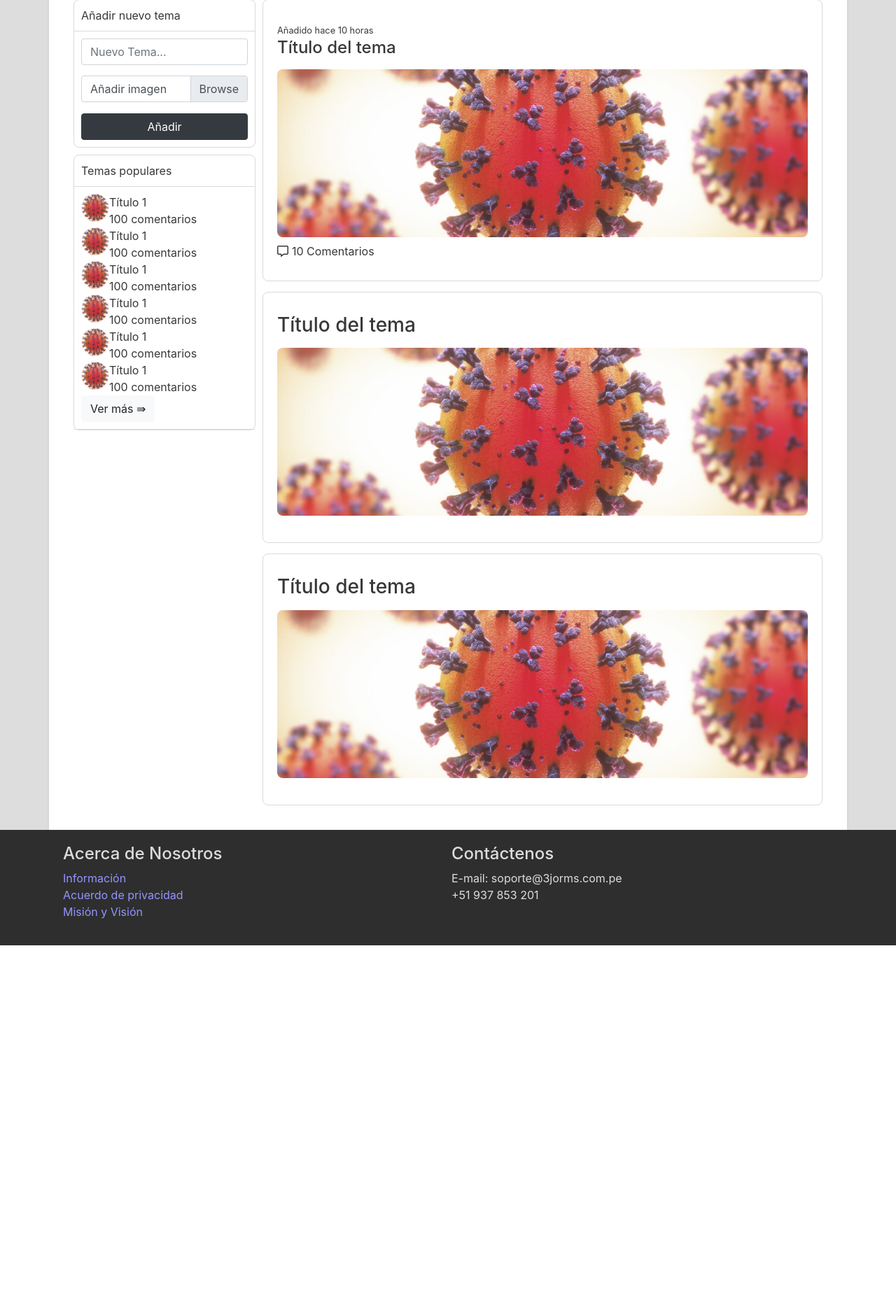
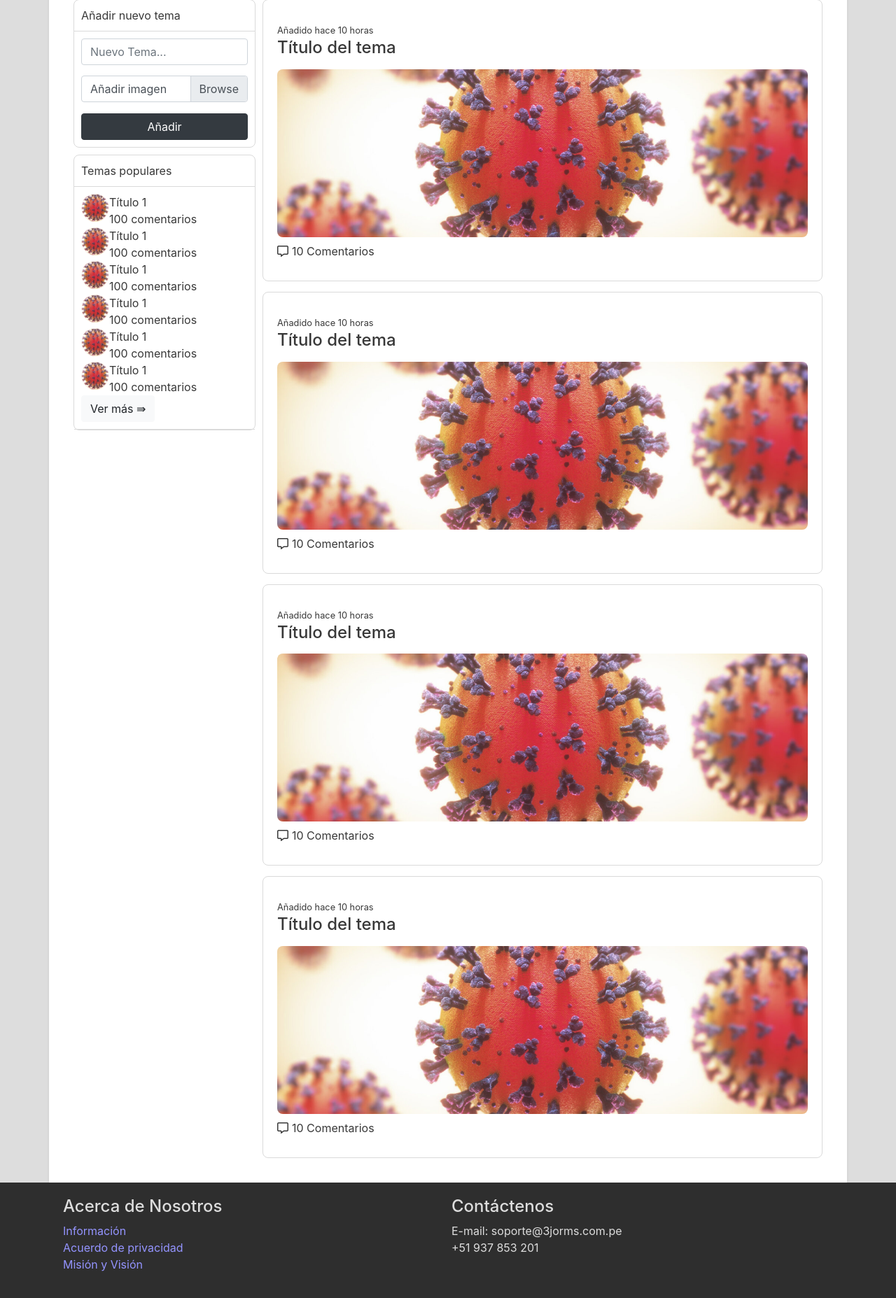
Before and after one commit to LeuGimrt/Prueba-DC19, a Flask app: page /foro in a window 1280 px wide. Shown: the part 77-1932 px from the top of the page at 70% size. Before the commit the page ends 1428 px from the top, so only its background shows below. Run offline with Flask 2, Linux system fonts and the light colour scheme; some libraries are stand-ins or nearby versions.

Commit message:
pagina de foro v0.2

```diff
--- a/templates/base.html
+++ b/templates/base.html
@@ -64,7 +64,7 @@
     </nav>
     {% endblock %}
 
-    <div class="container-fluid container-sm content shadow-sm">
+    <div class="container-fluid container-md content shadow-sm">
       {% block content %}
       {% endblock %}
     </div>
--- a/templates/foro.html
+++ b/templates/foro.html
@@ -13,7 +13,7 @@ Foro
 
 
 <div class="row">
-    <div class="col-12 col-sm-5 col-md-3 sidebar-foro">
+    <div class="col-12 col-sm-5 col-md-4 col-lg-3 sidebar-foro">
         <div class="new-topic">
             <div class="new-topic-head">Añadir nuevo tema</div>
             <form class="form-new-topic" action="">
@@ -103,7 +103,7 @@ Foro
         </div>
     </div>
 
-    <div class="col-12 col-sm-7 col-md-9">
+    <div class="col-12 col-sm-7 col-md-8 col-lg-9">
         <div class="topic-foro">
             <a href="#">
                 <small>Añadido hace 10 horas</small>
@@ -118,25 +118,41 @@ Foro
         </div>
 
         <div class="topic-foro">
-            <h3>Título del tema</h3>
+            <a href="#">
+                <small>Añadido hace 10 horas</small>
+                <h4>Título del tema</h4>
                 <div>
                     <img class="img-topic" src="{{url_for('static', filename = 'img/covid-19.jpg')}}" alt="Covid-19">
                 </div>
-            <div class="foot-topic">
-
+                <ul class="foot-topic">
+                    <li><i class="far fa-comment-alt"></i>10 Comentarios</li>
+                </ul>
+            </a>
         </div>
-        </div>
-
         <div class="topic-foro">
-            <h3>Título del tema</h3>
+            <a href="#">
+                <small>Añadido hace 10 horas</small>
+                <h4>Título del tema</h4>
                 <div>
                     <img class="img-topic" src="{{url_for('static', filename = 'img/covid-19.jpg')}}" alt="Covid-19">
                 </div>
-            <div class="foot-topic">
-
+                <ul class="foot-topic">
+                    <li><i class="far fa-comment-alt"></i>10 Comentarios</li>
+                </ul>
+            </a>
         </div>
+        <div class="topic-foro">
+            <a href="#">
+                <small>Añadido hace 10 horas</small>
+                <h4>Título del tema</h4>
+                <div>
+                    <img class="img-topic" src="{{url_for('static', filename = 'img/covid-19.jpg')}}" alt="Covid-19">
                 </div>
-
+                <ul class="foot-topic">
+                    <li><i class="far fa-comment-alt"></i>10 Comentarios</li>
+                </ul>
+            </a>
+        </div>
     </div>
 </div>
 
```
Lines whose indentation alone changed are shown as unchanged.
